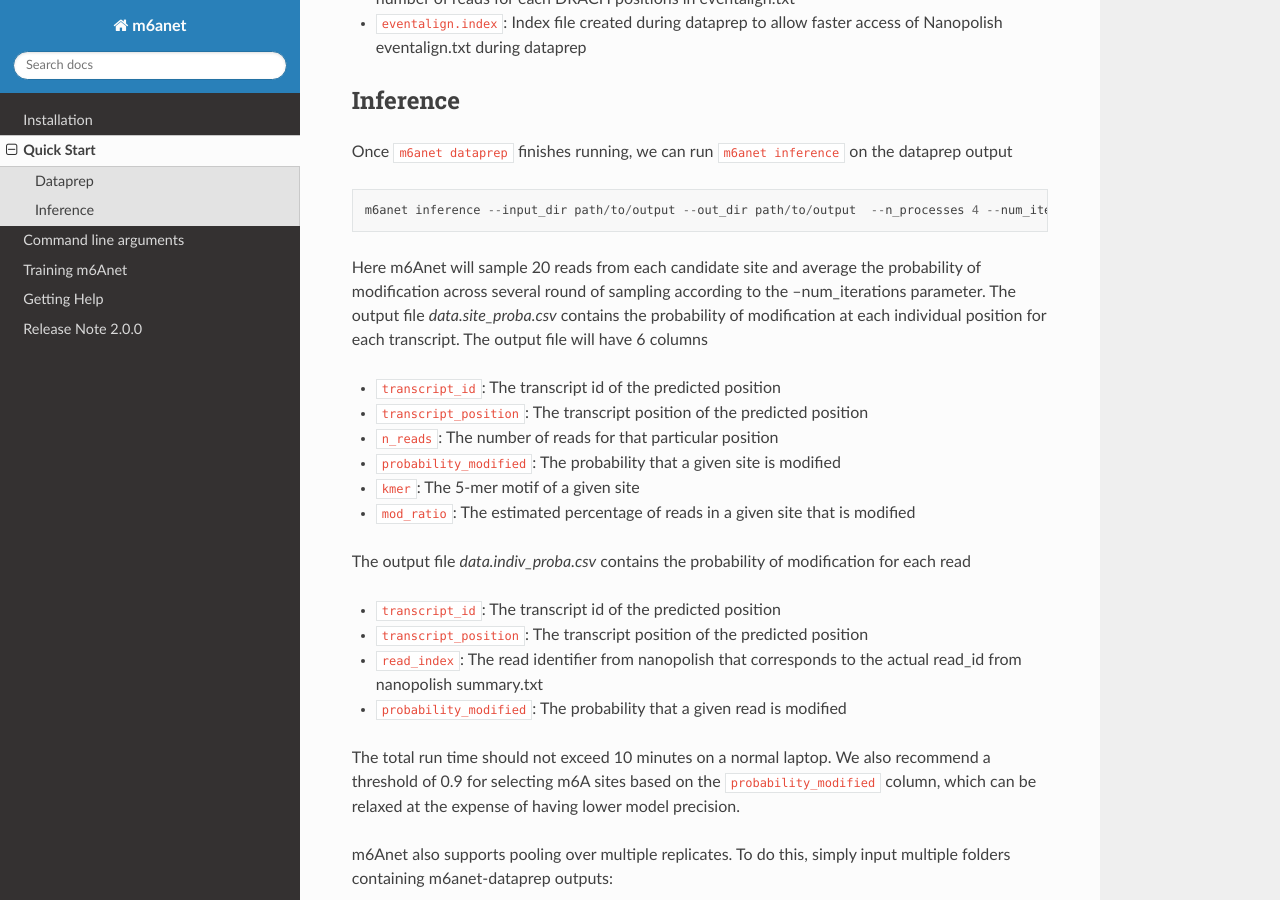
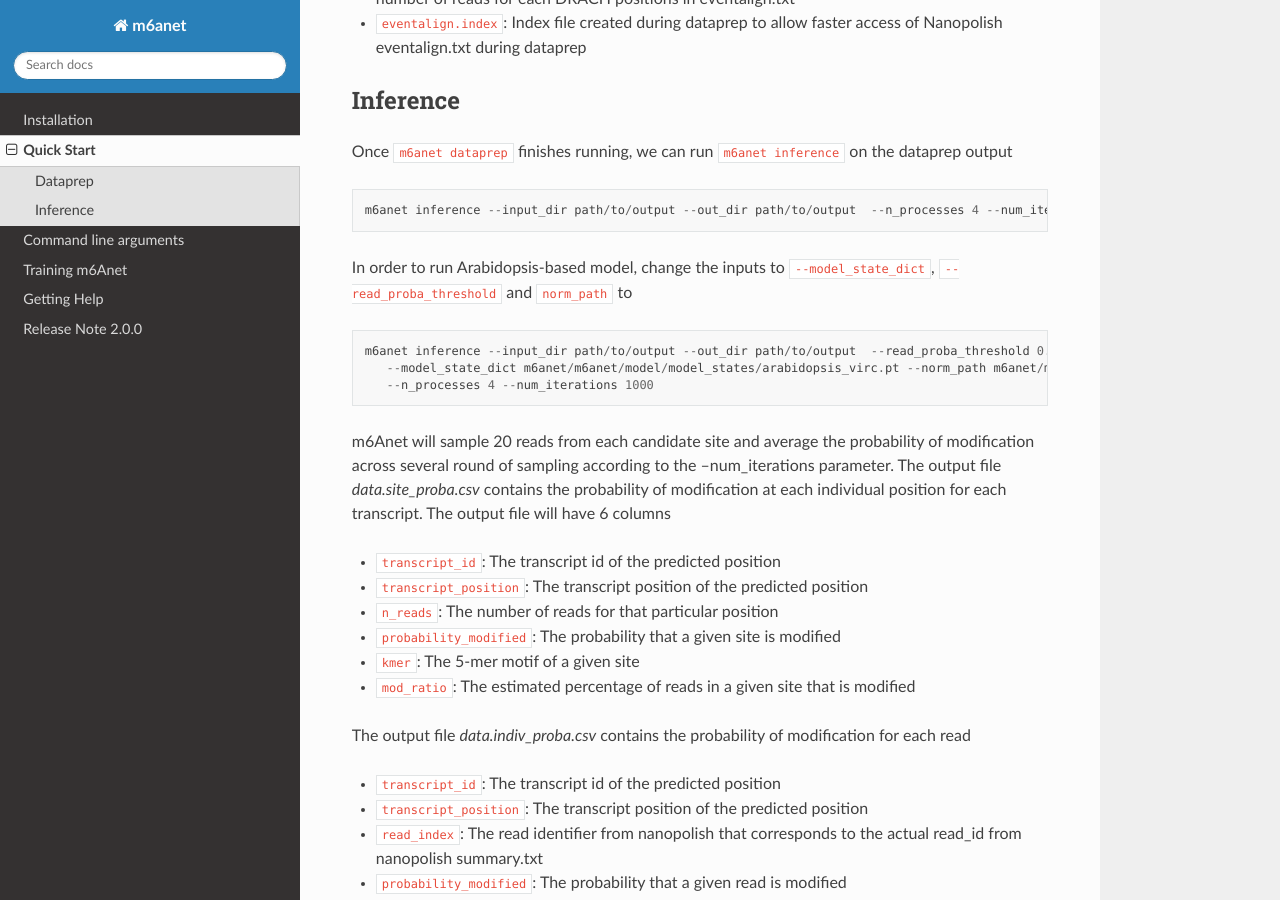
Before and after one commit to GoekeLab/m6anet, a Sphinx documentation site: the page built from docs/source/quickstart.rst, in a window 1280 px wide and 900 px high, scrolled down 843 px. Built offline with Sphinx 7.4.7 and the Read the Docs theme 2.0.0, drawn with Linux system fonts in a browser that asks for light colours.

Commit message:
add arabidopsis model information to quickstart

```diff
--- a/docs/source/quickstart.rst
+++ b/docs/source/quickstart.rst
@@ -38,7 +38,13 @@
 
     m6anet inference --input_dir path/to/output --out_dir path/to/output  --n_processes 4 --num_iterations 1000
 
-Here m6Anet will sample 20 reads from each candidate site and average the probability of modification across several round of sampling according to the --num_iterations parameter.
+In order to run Arabidopsis-based model, change the inputs to ``--model_state_dict``, ``--read_proba_threshold`` and ``norm_path`` to ::
+
+     m6anet inference --input_dir path/to/output --out_dir path/to/output  --read_proba_threshold 0.0032978046219796 \
+        --model_state_dict m6anet/m6anet/model/model_states/arabidopsis_virc.pt --norm_path m6anet/m6anet/model/norm_factors/norm_factors_virc.joblib\
+        --n_processes 4 --num_iterations 1000
+
+m6Anet will sample 20 reads from each candidate site and average the probability of modification across several round of sampling according to the --num_iterations parameter.
 The output file `data.site_proba.csv` contains the probability of modification at each individual position for each transcript. The output file will have 6 columns
 
 * ``transcript_id``: The transcript id of the predicted position
```
